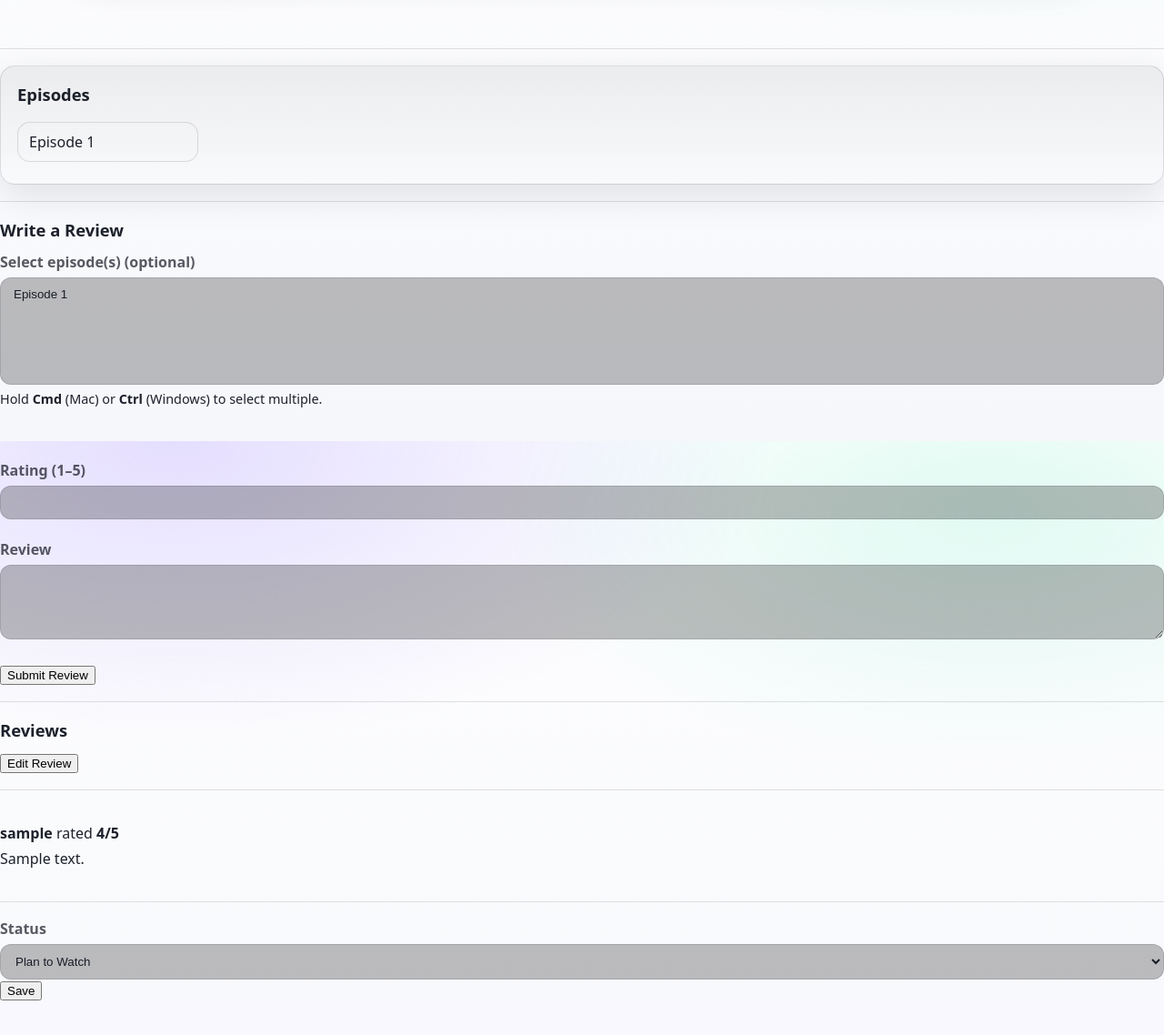
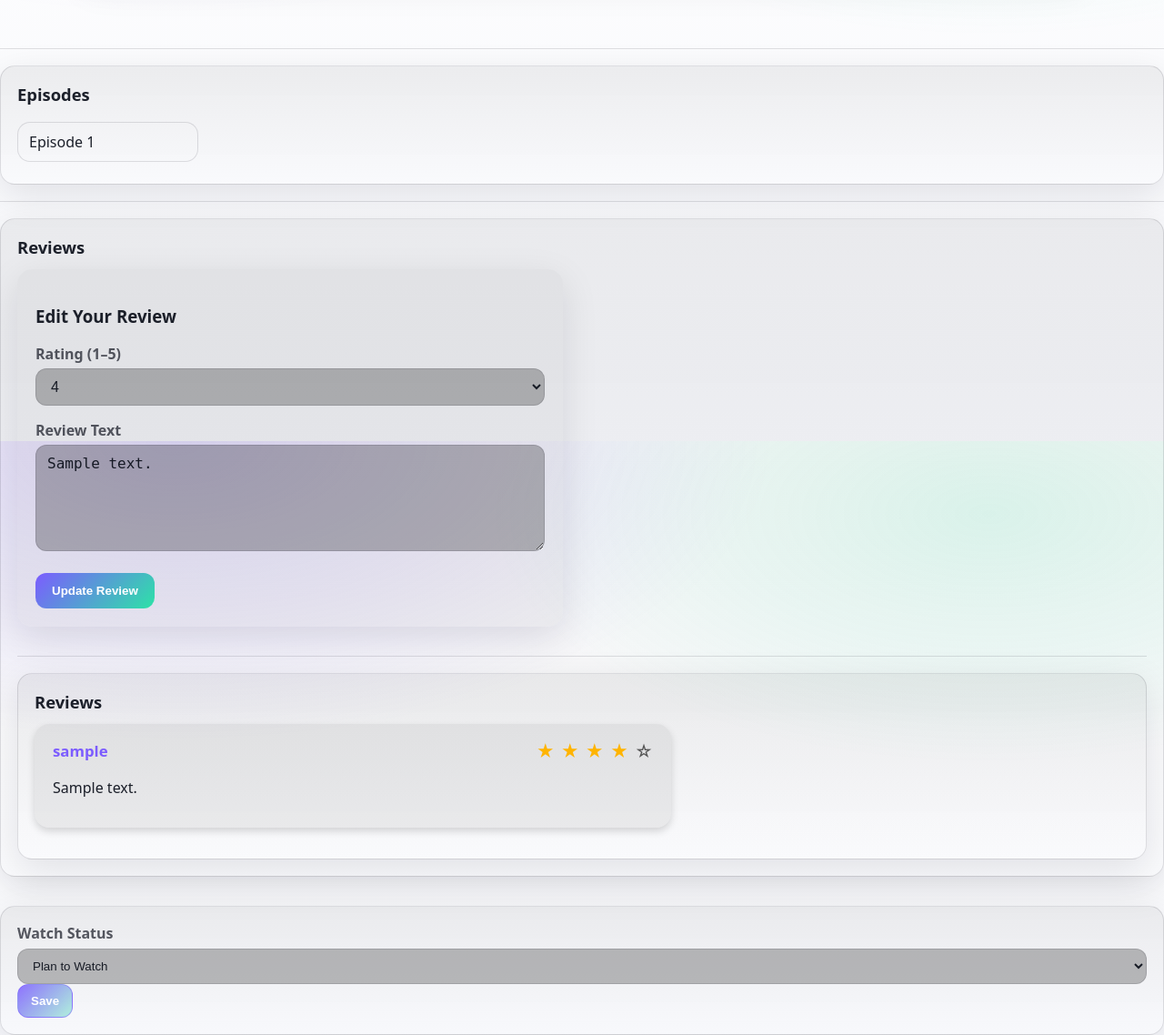
Before and after one commit to NatalieParker/CSE108_final_group17, a Flask app: page /show/1 in a window 1280 px wide. Shown: the part 1115-2253 px from the top of the page at 91% size. Before the commit the page ends 2215 px from the top, so only its background shows below. Run offline with Flask 3, Linux system fonts and the light colour scheme; a user stored in the database is signed in; tables that the repository leaves empty hold one stand-in row (values such as "Sample post"); grey boxes marked "Sample" are stand-in pictures.

Commit message:
Fixed styling

```diff
--- a/app.py
+++ b/app.py
@@ -52,6 +52,9 @@ def createApp() :
 
   @app.route("/")
   def home():
+    if current_user.is_authenticated:
+        shows = Show.query.order_by(Show.title).all()
+        return render_template("index.html", shows=shows)
     return render_template("login.html")
 
   @app.route("/index")
--- a/static/styles.css
+++ b/static/styles.css
@@ -316,3 +316,100 @@ input[type="checkbox"]::before{
 input[type="checkbox"]:checked::before{
   transform: scale(1);
 }
+
+/* Review form container */
+.review-form-container {
+  background: var(--panel);
+  padding: 20px;
+  border-radius: var(--radius);
+  box-shadow: var(--shadow);
+  max-width: 600px;
+  margin-bottom: 2rem;
+}
+
+.review-form-container label {
+  margin-top: 1rem;
+  display: block;
+  font-weight: 600;
+  color: var(--muted);
+}
+
+.review-form-container select,
+.review-form-container textarea {
+  margin-top: 0.3rem;
+  font-size: 1rem;
+}
+
+.review-form-container .btn-primary {
+  margin-top: 1.2rem;
+  background: linear-gradient(135deg, var(--accent), var(--accent2));
+  border: none;
+  color: white;
+  font-weight: 700;
+  cursor: pointer;
+  padding: 12px 18px;
+  border-radius: 12px;
+  transition: filter 0.15s ease;
+}
+.review-form-container .btn-primary:hover {
+  filter: brightness(1.1);
+}
+
+/* Reviews list */
+.reviews-list {
+  max-width: 700px;
+}
+
+.review-card {
+  background: var(--panel2);
+  border-radius: var(--radius);
+  padding: 16px 20px;
+  margin-bottom: 1rem;
+  box-shadow: 0 4px 8px rgba(0,0,0,0.15);
+  transition: box-shadow 0.3s ease;
+}
+.review-card:hover {
+  box-shadow: 0 8px 16px rgba(0,0,0,0.25);
+}
+
+.review-card header {
+  display: flex;
+  justify-content: space-between;
+  align-items: center;
+  margin-bottom: 10px;
+}
+
+.review-username {
+  font-weight: 700;
+  color: var(--accent);
+  font-size: 1.05rem;
+}
+
+.review-rating {
+  font-size: 1.2rem;
+  color: #ffb400; /* gold stars */
+  user-select: none;
+}
+
+.review-rating .star {
+  margin-left: 2px;
+  color: #555; /* gray for empty stars */
+}
+
+.review-rating .star.filled {
+  color: #ffb400;
+}
+
+.review-text {
+  font-size: 1rem;
+  line-height: 1.4;
+  color: var(--text);
+  white-space: pre-wrap;
+}
+
+/* Responsive */
+@media (max-width: 700px) {
+  .review-form-container, .reviews-list {
+    max-width: 100%;
+  }
+}
--- a/templates/index.html
+++ b/templates/index.html
@@ -1,6 +1,7 @@
 {% extends "base.html" %}
 {% block title %}CSE 108 Final: Home{% endblock %}
 {% block body %}
+
   <h1>Browse Shows</h1>
 
   <div class="panel">
--- a/templates/show.html
+++ b/templates/show.html
@@ -74,117 +74,80 @@
   </section>
 
   <hr>
-  <section>
-        <h2>Write a Review</h2>
+
+<section class="panel reviews-section">
+
+  <h2>Reviews</h2>
 
   {% if current_user.is_authenticated %}
-
-
-    <form method="POST" action="{{ url_for('add_review', show_id=show.id) }}">
-        <label for="episode_numbers"><strong>Select episode(s) (optional)</strong></label><br>
-        <select id="episode_numbers" name="episode_numbers" multiple size="6">
-            {% for ep in episodes %}
-            <option value="{{ ep.episode_number }}">Episode {{ ep.episode_number }}</option>
+  <div class="review-form-container">
+    <h3>{% if userReview %}Edit Your Review{% else %}Write a Review{% endif %}</h3>
+    <form id="reviewForm" method="POST" action="{{ url_for('add_review', show_id=show.id) }}">
+      <label for="rating"><strong>Rating (1–5)</strong></label>
+      <select id="rating" name="rating" required>
+        {% for i in range(1, 6) %}
+          <option value="{{ i }}" {% if userReview and userReview.rating == i %}selected{% endif %}>{{ i }}</option>
         {% endfor %}
       </select>
-        <p style="font-size: 0.9em; margin-top: 6px;">
-        Hold <strong>Cmd</strong> (Mac) or <strong>Ctrl</strong> (Windows) to select multiple.
-        </p>
 
+      <label for="review_text"><strong>Review Text</strong></label>
+      <textarea id="review_text" name="review_text" rows="5" required>{{ userReview.review_text if userReview }}</textarea>
 
-      <br><br>
-
-      <label for="rating"><strong>Rating (1–5)</strong></label><br>
-      <input id="rating" name="rating" type="number" min="1" max="5" required>
-
-      <br><br>
-
-      <label for="review_text"><strong>Review</strong></label><br>
-      <textarea id="review_text" name="review_text" rows="4" cols="60" required></textarea>
-
-      <br><br>
-
-      <button type="submit">Submit Review</button>
+      <button type="submit" class="btn btn-primary">
+        {% if userReview %}Update Review{% else %}Submit Review{% endif %}
+      </button>
     </form>
+  </div>
   {% else %}
   <p><a href="{{ url_for('auth.login') }}">Sign in</a> to write a review.</p>
   {% endif %}
 
-  </section>
+  <hr>
+<section class="panel reviews-section">
 
-  <hr>
-
-  <section>
   <h2>Reviews</h2>
 
-    <button id="toggleReviewForm">
-      {% if userReview %}
-        Edit Review
+  {% if reviews %}
+    <div class="reviews-list">
+      {% for review, username, rating, text in reviews %}
+      <article class="review-card">
+        <header>
+          <strong class="review-username">{{ username }}</strong>
+          <div class="review-rating" aria-label="Rating: {{ rating }} out of 5 stars">
+            {% for i in range(1, 6) %}
+              {% if i <= rating %}
+                <span class="star filled">★</span>
               {% else %}
-        Add a Review
+                <span class="star">☆</span>
               {% endif %}
-    </button>
-
-    <div
-      id="reviewForm"
-      style="display:none; margin-top: 1rem;"
-      data-has-review="{{ 'true' if userReview else 'false' }}"
-      data-review-id="{{ userReview.id if userReview else '' }}"
-    >
-      <label for="reviewRating">Rating:</label>
-      <select id="reviewRating">
-        {% for i in range(1, 6) %}
-          <option
-            value="{{ i }}"
-            {% if userReview and userReview.rating == i %}selected{% endif %}
-          >
-            {{ i }}
-          </option>
             {% endfor %}
-      </select>
-
-      <br><br>
-
-      <label for="reviewText">Review:</label><br>
-      <textarea id="reviewText" rows="4" cols="50">{{ userReview.review_text if userReview }}</textarea>
-
-      <br><br>
-
-      <button id="submitReview">
-        {% if userReview %}
-          Update Review
-        {% else %}
-          Submit Review
-        {% endif %}
-      </button>
           </div>
-
-    <hr>
-
-    {% if reviews %}
-      {% for review, username, rating, text in reviews %}
-        <div class="review">
-          <p><strong>{{ username }}</strong> rated <strong>{{ rating }}/5</strong></p>
-          <p>{{ text }}</p>
+        </header>
+        <p class="review-text">{{ text }}</p>
+      </article>
+      {% endfor %}
     </div>
-        <hr>
-      {% endfor %}
   {% else %}
     <p>No reviews yet.</p>
   {% endif %}
+
 </section>
 
-  <section>
+
+</section>
+
+</section>
+
+<section class="panel status-section" style="margin-top: 2rem;">
   <form method="POST" action="{{ url_for('set_status', show_id=show.id) }}">
-        <label><strong>Status</strong></label>
-        <select name="status">
-          <option value="planned">Plan to Watch</option>
-          <option value="watching">Watching</option>
-          <option value="completed">Completed</option>
+    <label for="statusSelect"><strong>Watch Status</strong></label>
+    <select id="statusSelect" name="status" class="status-select">
+      <option value="planned" {% if current_status == "planned" %}selected{% endif %}>Plan to Watch</option>
+      <option value="watching" {% if current_status == "watching" %}selected{% endif %}>Watching</option>
+      <option value="completed" {% if current_status == "completed" %}selected{% endif %}>Completed</option>
     </select>
-        <button type="submit">Save</button>
+    <button type="submit" class="btn btn-primary status-btn">Save</button>
   </form>
 </section>
 
-
 {% endblock %}
```
Also changed, not shown: static/main.js (+21 -21 lines). Lines whose indentation alone changed are shown as unchanged.
